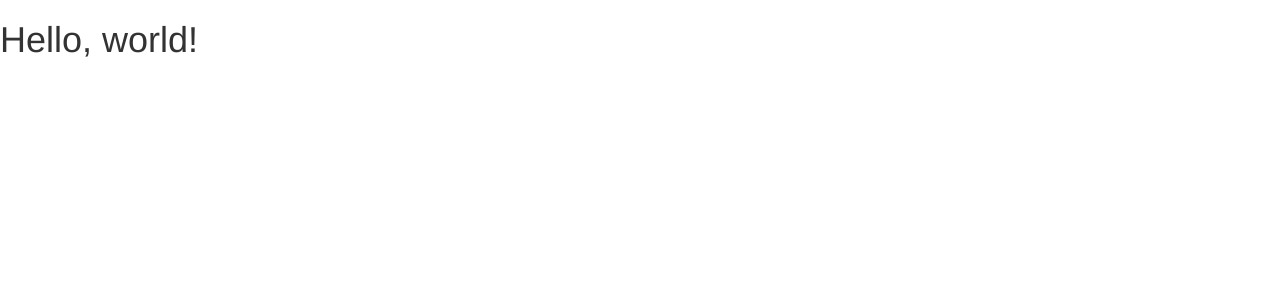
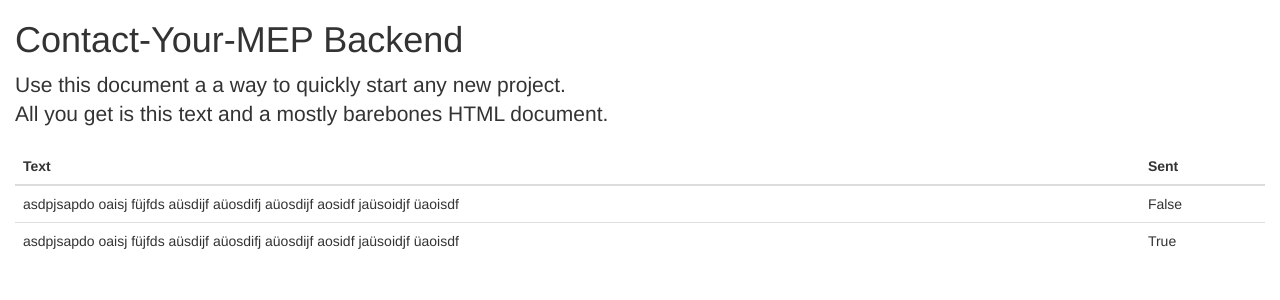
Before and after one commit to Netzfreiheit/Contact-Your-MEP, a Flask app: page / in a window 1280 px wide. Shown: the top 300 px of the page. Run offline with Flask 2, Linux system fonts and the light colour scheme; some libraries are stand-ins or nearby versions.

Commit message:
backend: Some dummy data gets rendered into table

```diff
--- a/backend/run.py
+++ b/backend/run.py
@@ -1,3 +1,4 @@
+# -*- encoding: utf-8 -*-
 from __future__ import unicode_literals
 
 from flask import Flask
@@ -7,7 +8,20 @@ app = Flask(__name__)
 # Entry point: View all faxes as list
 @app.route('/')
 def list():
-    return render_template('list_view.html')
+    data = [
+        {
+            "text": "asdpjsapdo oaisj füjfds aüsdijf aüosdifj aüosdijf aosidf jaüsoidjf üaoisdf",
+            "checked": False,
+            "sent": False
+        },
+        {
+            "text": "asdpjsapdo oaisj füjfds aüsdijf aüosdifj aüosdijf aosidf jaüsoidjf üaoisdf",
+            "checked": True,
+            "sent": True
+        }
+
+    ]
+    return render_template('list_view.html', data=data)
 
 if __name__ == '__main__':
     app.debug = True
--- a/backend/templates/list_view.html
+++ b/backend/templates/list_view.html
@@ -18,8 +18,22 @@
     <![endif]-->
   </head>
   <body>
-    <h1>Hello, world!</h1>
-
+    <div class="container-fluid">
+        <h1>Contact-Your-MEP Backend</h1>
+        <p class="lead">Use this document a a way to quickly start any new project.<br> All you get is this text and a mostly barebones HTML document.</p>
+        <table class="table">
+          <thead>
+            <th> Text </th>
+            <th> Sent </th>
+          </thead>
+          {% for d in data %}
+            <tr>
+              <td> {{ d.text }} </td>
+              <td> {{ d.sent }} </td>
+            </tr>
+          {% endfor %}
+        </table>
+    </div>
     <!-- jQuery (necessary for Bootstrap's JavaScript plugins) -->
     <script src="https://ajax.googleapis.com/ajax/libs/jquery/1.11.3/jquery.min.js"></script>
     <!-- Include all compiled plugins (below), or include individual files as needed -->
```
